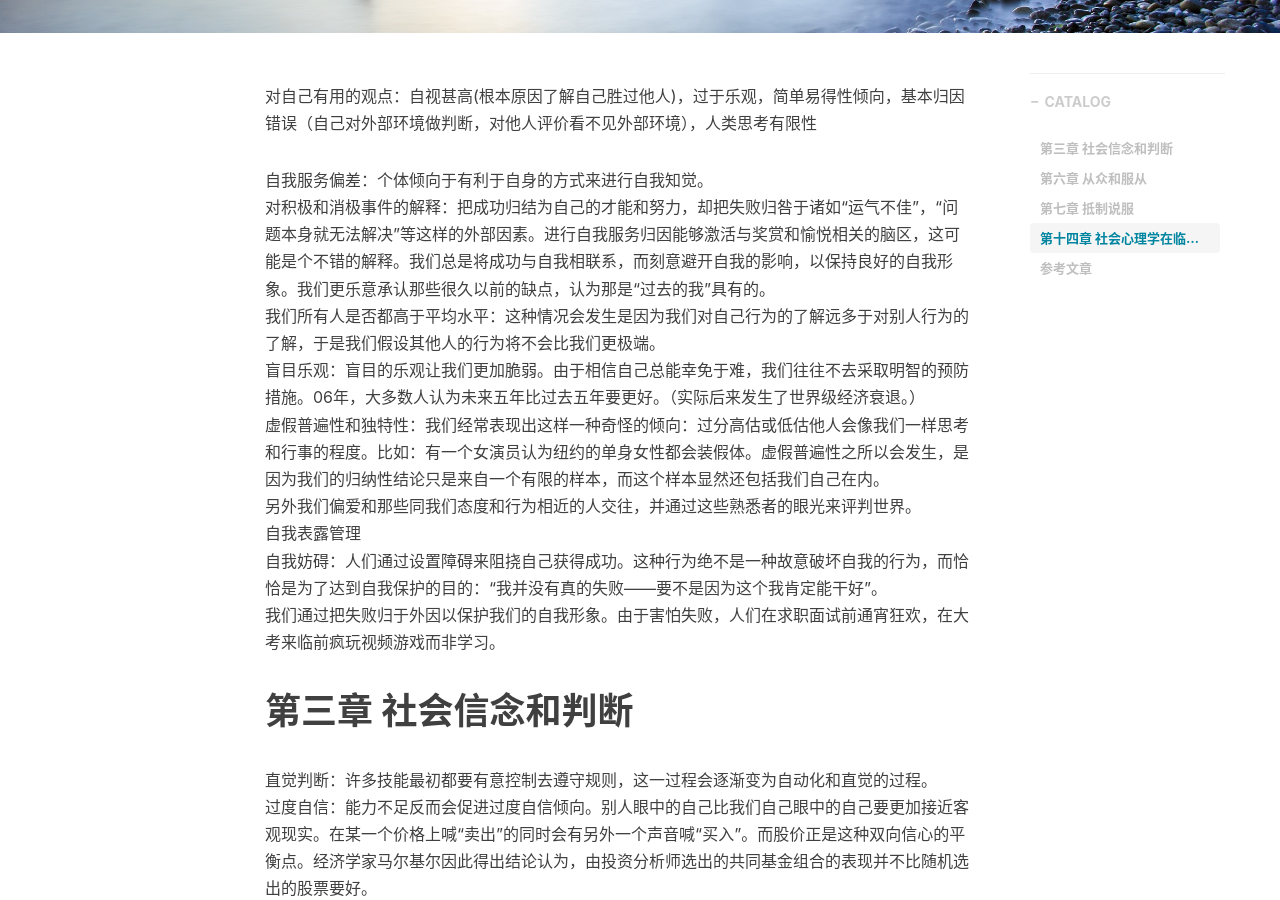
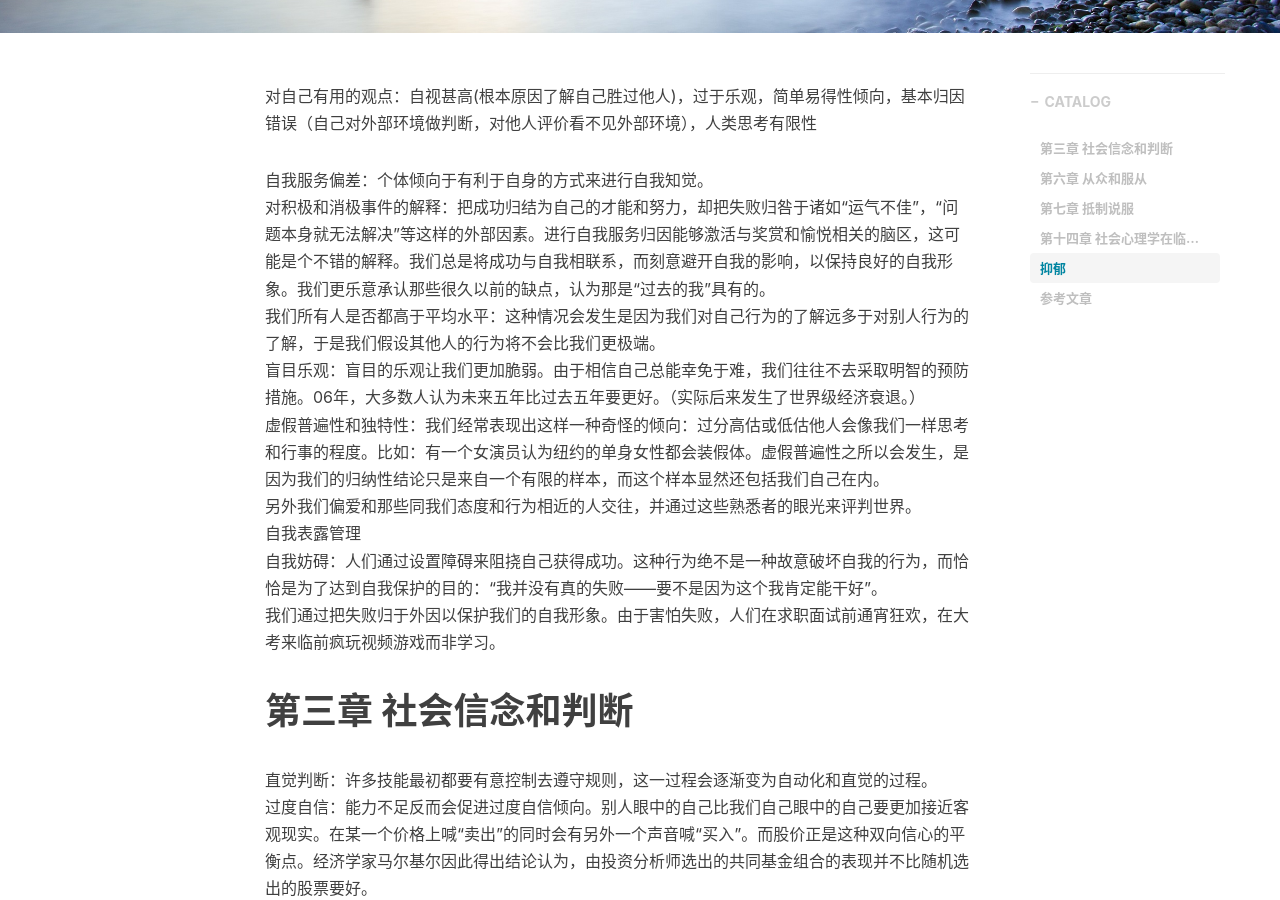
Before and after one commit to shihai1991/shihai1991.github.io, a Jekyll site: the page built from _posts/2022-10-01-社会心理学.md, in a window 1280 px wide and 900 px high, scrolled down 424 px. Built offline with Jekyll 4.4.1, drawn with Linux system fonts in a browser that asks for light colours; nearby versions of some CDN libraries; comment, search, counter and statistics services are not loaded.

Commit message:
Update 2022-10-01-社会心理学.md

```diff
--- a/_posts/2022-10-01-社会心理学.md
+++ b/_posts/2022-10-01-社会心理学.md
@@ -49,7 +49,7 @@
 能接触到各种观点的人辩识能力更强。
 
 # 第十四章 社会心理学在临床领域中的应用
-抑郁
+## 抑郁
 抑郁心境导致负性思维：心境扭曲了他们的记忆
 负性思维导致抑郁心境：当遇到困难时，男性往往会采取行动，而女性则往往会思考困境，不过这种思考通常是过度思考。这也解释了为
 什么青少年初期女性受抑郁困扰的风险要多一倍。
```
